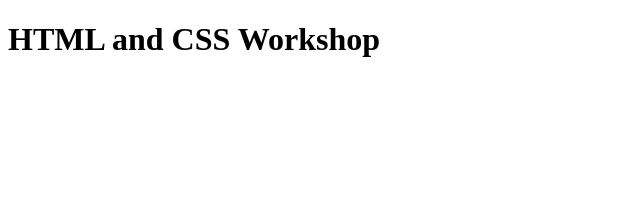
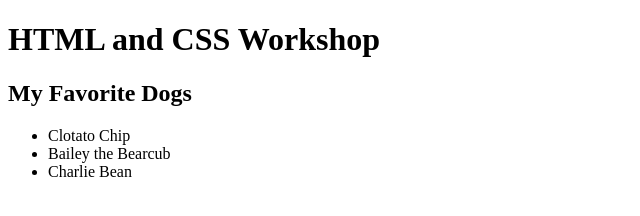
Before and after one commit to nicbade/nicbade.html.css.workshop.github.io, a plain HTML site: page index.html in a window 1280 px wide. Shown: the whole page, without its empty margins (0-640 px from the left). Drawn offline with Linux system fonts and the light colour scheme.

Commit message:
Update index.html

```diff
--- a/index.html
+++ b/index.html
@@ -5,5 +5,11 @@
   </head>
   <body>
     <h1>HTML and CSS Workshop</h1>
+    <h2>My Favorite Dogs</h2>
+    <ul>
+      <li>Clotato Chip</li>
+      <li>Bailey the Bearcub</li>
+      <li>Charlie Bean</li>
+    </ul>
   </body>
 </html>
```
